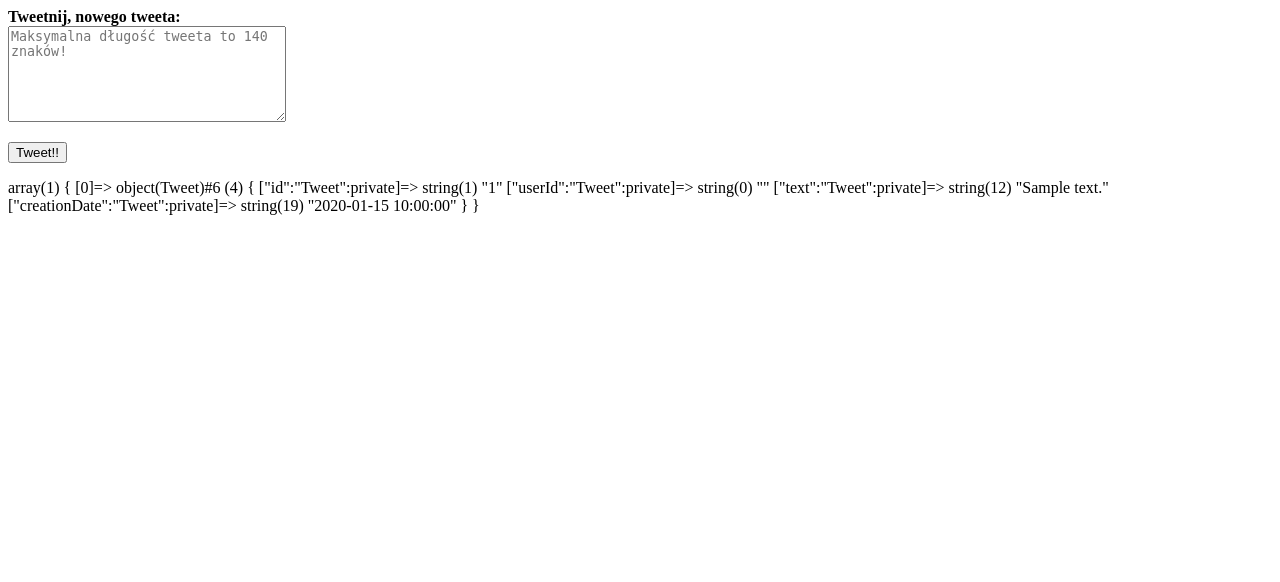
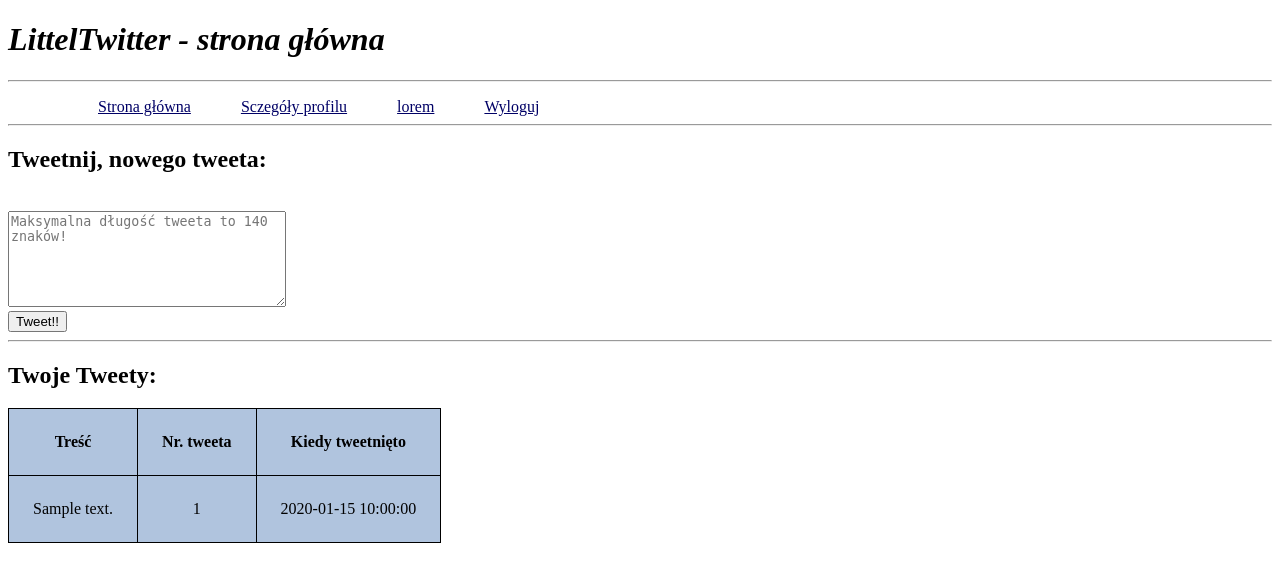
Before and after one commit to hoflegor/2.LittleTwitter, a PHP site: page / in a window 1280 px wide. Shown: the top 582 px of the page. Run offline with PHP 8.4, Linux system fonts and the light colour scheme; the visitor is signed in with stand-in values (Sample User, id 1); tables that the repository leaves empty or names only in its code hold one stand-in row (values such as "Sample post").

Commit message:
modify inex.php and user_detail (show all tweets), add checkLog, logout, css

```diff
--- /dev/null
+++ b/css/style.css
@@ -0,0 +1,30 @@
+table {
+    border-collapse: collapse;
+    background-color: LightSteelBlue;
+}
+
+th, td {
+    border: 1px solid black;
+    padding: 24px 24px;
+    text-align: center;
+
+}
+
+th {
+    font-weight: bold;
+}
+
+#halfWidth {
+    width: 50%;
+}
+
+li{
+    display: inline;
+    float: left;
+    padding-left: 50px;
+
+}
+
+a {
+    color: #000066;
+}
--- a/index.php
+++ b/index.php
@@ -5,72 +5,54 @@
     <meta name="LittelTwitter"
           content="width=device-width, user-scalable=no, initial-scale=1.0, maximum-scale=1.0, minimum-scale=1.0">
     <meta http-equiv="X-UA-Compatible" content="ie=edge">
+    <link rel="stylesheet" href="css/style.css">
     <title>LittelTwitter - strona główna</title>
-
 </head>
 <body>
+<h1><em>LittelTwitter - strona główna</em></h1>
+<hr>
+<ul>
+    <li><a href="index.php">Strona główna</a></li>
+    <li><a href="user_detail.php">Sczegóły profilu</a></li>
+    <li><a href="">lorem</a></li>
+    <?php
+    session_start();
+    if(isset($_SESSION['loggedUser'])){
+        echo "<li><a href='utils/logOut.php'>Wyloguj</a></li>";
+    }
+    ?>
+</ul>
+<br>
+<hr>
+
 
 <?php
 
-    require_once (__DIR__ . "/src/conn.php");
-    require_once (__DIR__ . "/src/Tweet.php");
+require_once(__DIR__ . "/utils/checkLog.php");
 
-    session_start();
-
-    if (!isset($_SESSION['loggedUser']) || $_SESSION['loggedUser']==null) {
-
-//        var_dump($_SESSION['loggedUser']);
-
-        echo "<h1>LOGOWANIE:</h1>
-              <form action=\"login.php\" method=\"post\">
-        <label>Login:<br>
-            <input type=\"text\" name=\"username\" placeholder=\"Tu podaj swój login\">
-        </label>
-        <br>
-        <label>Hasło:
-            <br>
-            <input type=\"password\" name=\"password\" placeholder=\"Tu podaj swoje hasło\">
-        </label>
-        <br>
-        <input type=\"submit\" value=\"Zaloguj się\">
-    </form>";
-
-        echo "<hr>";
-
-        echo "<h2>Jeśli nie posiadasz konta, <ins><a href='register.php'>zarejestruj się!</a></ins></h2>";
-
-    }
-    elseif($_SESSION['loggedUser']!=null){
-        $loggedUser=$_SESSION['loggedUser'];
-
-        require_once (__DIR__ . '/src/conn.php');
-
-        $sql="SELECT id FROM users WHERE username='$loggedUser'";
-        $result=$conn->query($sql);
-
-        foreach ($result as $row) {
-            $loggedUserId=$row['id'];
-        }
+if ($log == true) {
 
     echo "
             <form action=\"\" method=\"post\">
-                <label><strong>Tweetnij, nowego tweeta:</strong><br>
+                <label><h2>Tweetnij, nowego tweeta:</h2></strong><br>
                     <textarea name=\"tweet\" cols=\"32\" rows=\"6\" maxlength=\"140\" placeholder=\"Maksymalna długość tweeta to 140 znaków!\"></textarea>
                 </label>
-                <p>
+                <br>
                     <input type=\"submit\" value=\"Tweet!!\">
-                </p>
             </form>
+            <hr>
             ";
 
-        if ($_SERVER['REQUEST_METHOD']=='POST'){
+    if ($_SERVER['REQUEST_METHOD'] == 'POST') {
 
-            if ($_POST['tweet']==true && strlen($_POST['tweet'])>0){
+        require_once(__DIR__ . "/src/Tweet.php");
 
-                $tweet=$conn->real_escape_string($_POST['tweet']);
-                $creationDate=new DateTime();
+        if ($_POST['tweet'] == true && strlen($_POST['tweet']) > 0) {
 
-                $newTweet=new Tweet();
+            $tweet = $conn->real_escape_string($_POST['tweet']);
+            $creationDate = new DateTime();
+
+            $newTweet = new Tweet();
             $newTweet->setUserId($loggedUserId)
                 ->setText($tweet)
                 ->setCreationDate
@@ -80,17 +62,18 @@
             echo "<strong>Tweetnięto nowego tweeta</strong><br>" .
                 $creationDate->format('Y-m-d / H:i:s');
 
+            $conn->close();
+            $conn = null;
+
         }
 
     }
-
-        var_dump(Tweet::loadAllTweets($conn,$loggedUserId));
-
+    require_once(__DIR__ . "/utils/allTweets.php");
 }
-
 
 
 ?>
 
+
 </body>
 </html>
--- a/src/Tweet.php
+++ b/src/Tweet.php
@@ -130,6 +130,7 @@ class Tweet
 
                 $loadedTweet=new Tweet();
                 $loadedTweet->id=$row['id_tweet'];
+                $loadedTweet->userId=$row['id_user'];
                 $loadedTweet->text=$row['text'];
                 $loadedTweet->creationDate=$row['creation_date'];
 
--- /dev/null
+++ b/utils/allTweets.php
@@ -0,0 +1,29 @@
+<table>
+        <thead>
+        <tr>
+            <h2>Twoje Tweety:</h2>
+        </tr>
+        </thead>
+        <tr>
+            <th scope='col'>Treść</th>
+            <th scope='col'>Nr. tweeta</th>
+            <th scope='col'>Kiedy tweetnięto</th>
+        </tr>
+        <?php
+
+            require (__DIR__ . "/../src/conn.php");
+            require (__DIR__ . "/../src/Tweet.php");
+
+            foreach (Tweet::loadAllTweets($conn, $loggedUserId) as $tweet) {
+                echo "<tr>
+                        <td>" . $tweet->getText() . "</td>" .
+                    "<td>" . $tweet->getId() . "</td>" .
+                    "<td>" . $tweet->getCreationDate() . "</td>" .
+                    "</tr>";
+            }
+
+            $conn->close();
+            $conn = null;
+
+        ?>
+</table>
--- /dev/null
+++ b/utils/checkLog.php
@@ -0,0 +1,29 @@
+<?php
+
+if (isset($_SESSION['loggedUser']) && $_SESSION!=null) {
+    $loggedUser = $_SESSION['loggedUser'];
+
+    require_once(__DIR__ . '/../src/conn.php');
+
+    $sql = "SELECT id FROM users WHERE username='$loggedUser'";
+    $result = $conn->query($sql);
+
+    foreach ($result as $row) {
+        $loggedUserId = $row['id'];
+        $log=true;
+        return $log;
+    }
+}
+elseif(!isset($_SESSION['loggedUser']) || $loggedUser==null){
+    echo "<h1>By uzyskać pełny dostęp, musisz być zalogowany!</h1><hr>";
+
+    require_once (__DIR__ . "/../login.php");
+
+    echo "<hr>Jeśli nie masz konta,
+            <a href='register.php'>
+            <ins><strong>zarejestruj się</strong></ins></a>!!";
+    $log=false;
+    return false;
+}
+
+var_dump($loggedUser);
--- /dev/null
+++ b/utils/logOut.php
@@ -0,0 +1,5 @@
+<?php
+session_start();
+unset($_SESSION['loggedUser']);
+echo "Wylogowałeś się z LittelTwitter ;-(<br>
+    <a href='../index.php'>Przejdź do strony głównej</a> ";
```
Also changed, not shown: login.php (+27 -10 lines), register.php (+20 -18 lines), user_detail.php (+21 -0 lines). Lines whose indentation alone changed are shown as unchanged.
